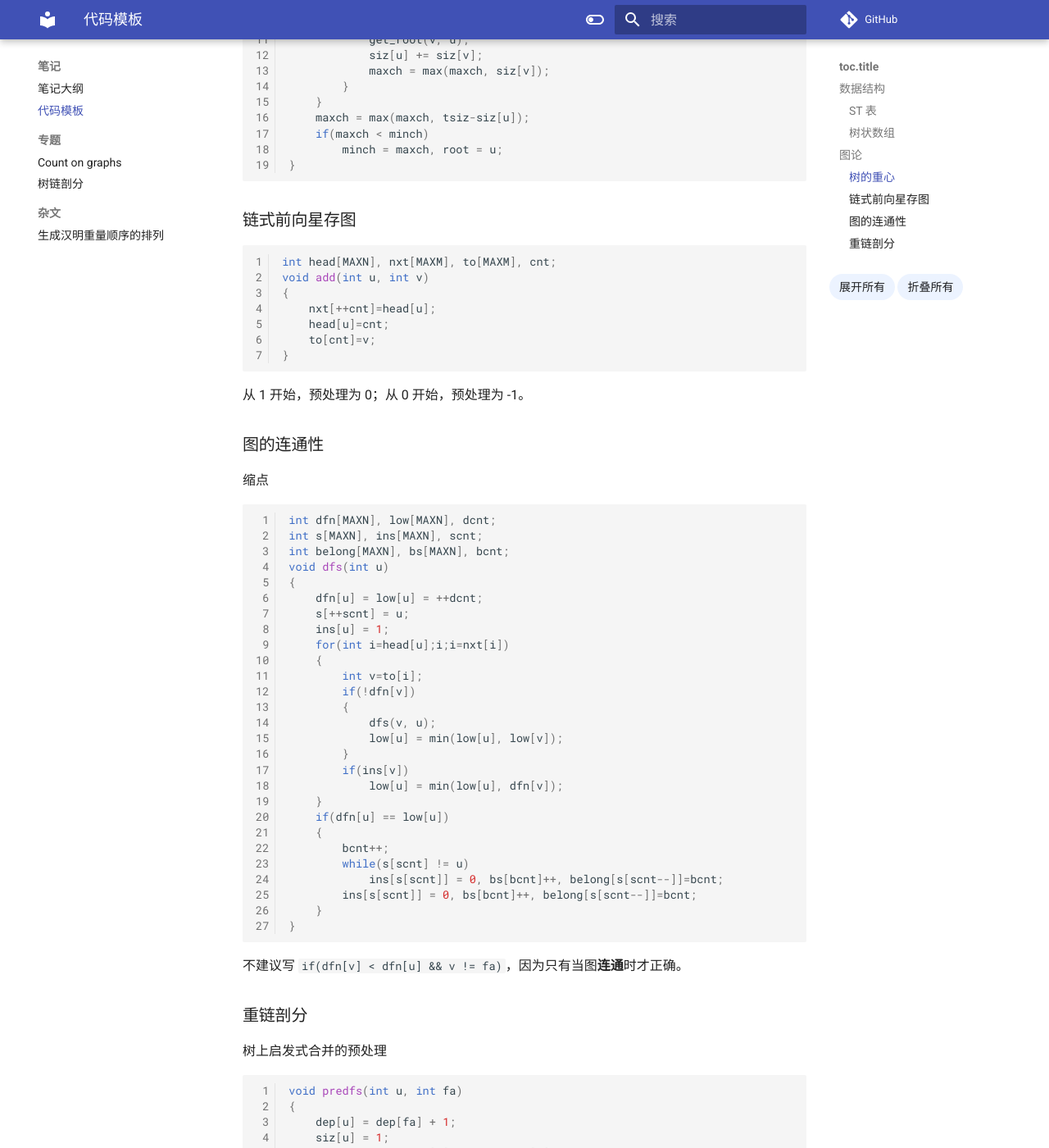
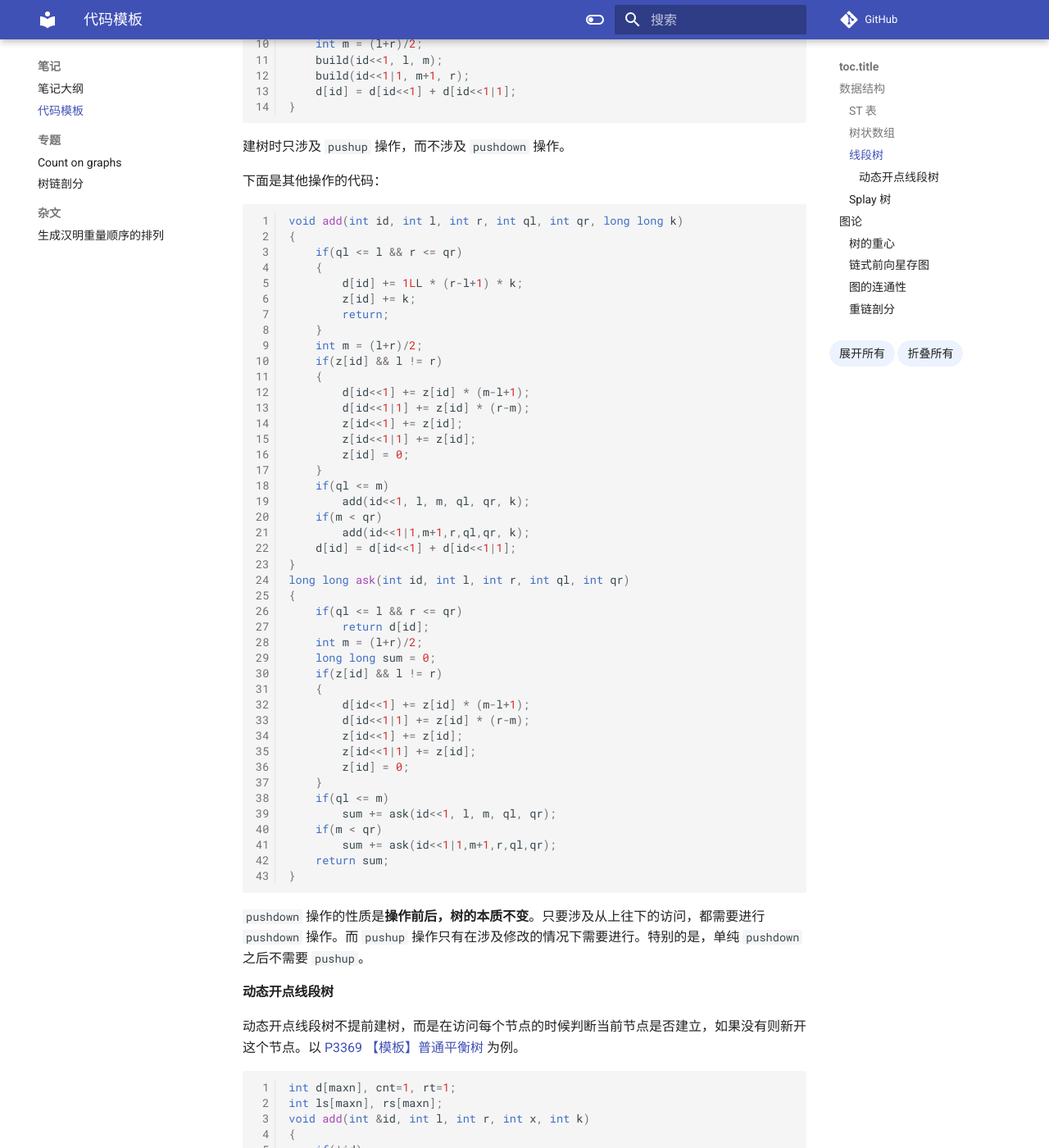
Before and after one commit to xinchengo/xinchengo.github.io, an MkDocs documentation site: the page built from docs/notes/snippets.md, in a window 1280 px wide and 1400 px high, scrolled down 1908 px. Shown: the whole window at 82% size. Built offline with MkDocs 1.6.1 and Material for MkDocs 9.7.7, drawn with Linux system fonts in a browser that asks for light colours; nearby versions of some CDN libraries; comment, search, counter and statistics services are not loaded; some of the changed text lies outside the part shown.

Commit message:
Commit on 2022/4/15

````diff
--- a/docs/notes/snippets.md
+++ b/docs/notes/snippets.md
@@ -69,6 +69,171 @@ int kth(int x)
 
 !!! note "解释"
 	倍增的思想就是如果超出就回退，在上述示例的代码中，位置如果超出范围或者大小太大就执行回退。
+
+### 线段树
+以[洛谷模板](https://www.luogu.com.cn/problem/P3372)为例。
+
+建树：
+
+```cpp
+long long a[maxn];
+long long d[maxn*4], z[maxn*4];
+void build(int id, int l, int r)
+{
+	if(l == r)
+	{
+		d[id] = a[l];
+		return;
+	}
+	int m = (l+r)/2;
+	build(id<<1, l, m);
+	build(id<<1|1, m+1, r);
+	d[id] = d[id<<1] + d[id<<1|1];
+}
+```
+
+建树时只涉及 `pushup` 操作，而不涉及 `pushdown` 操作。
+
+下面是其他操作的代码：
+
+```cpp
+void add(int id, int l, int r, int ql, int qr, long long k)
+{
+	if(ql <= l && r <= qr)
+	{
+		d[id] += 1LL * (r-l+1) * k;
+		z[id] += k;
+		return;
+	}
+	int m = (l+r)/2;
+	if(z[id] && l != r)
+	{
+		d[id<<1] += z[id] * (m-l+1);
+		d[id<<1|1] += z[id] * (r-m);
+		z[id<<1] += z[id];
+		z[id<<1|1] += z[id];
+		z[id] = 0;
+	}
+	if(ql <= m)
+		add(id<<1, l, m, ql, qr, k);
+	if(m < qr)
+		add(id<<1|1,m+1,r,ql,qr, k);
+	d[id] = d[id<<1] + d[id<<1|1];
+}
+long long ask(int id, int l, int r, int ql, int qr)
+{
+	if(ql <= l && r <= qr)
+		return d[id];
+	int m = (l+r)/2;
+	long long sum = 0;
+	if(z[id] && l != r)
+	{
+		d[id<<1] += z[id] * (m-l+1);
+		d[id<<1|1] += z[id] * (r-m);
+		z[id<<1] += z[id];
+		z[id<<1|1] += z[id];
+		z[id] = 0;
+	}
+	if(ql <= m)
+		sum += ask(id<<1, l, m, ql, qr);
+	if(m < qr)
+		sum += ask(id<<1|1,m+1,r,ql,qr);
+	return sum;
+}
+```
+
+`pushdown` 操作的性质是**操作前后，树的本质不变**。只要涉及从上往下的访问，都需要进行 `pushdown` 操作。而 `pushup` 操作只有在涉及修改的情况下需要进行。特别的是，单纯 `pushdown` 之后不需要 `pushup`。
+
+#### 动态开点线段树
+动态开点线段树不提前建树，而是在访问每个节点的时候判断当前节点是否建立，如果没有则新开这个节点。以 [P3369 【模板】普通平衡树](https://www.luogu.com.cn/problem/P3369) 为例。
+
+```cpp
+int d[maxn], cnt=1, rt=1;
+int ls[maxn], rs[maxn];
+void add(int &id, int l, int r, int x, int k)
+{
+	if(!id)
+		id=++cnt;
+	if(l==r)
+	{
+		d[id]+=k;
+		return;
+	}
+	int m = (l+r)>>1;
+	if(x<=m)
+		add(ls[id],l,m,x,k);
+	else
+		add(rs[id],m+1,r,x,k);
+	d[id] = d[ls[id]] + d[rs[id]];
+}
+int ask(int id, int l, int r, int ql, int qr)
+{
+	if(!id)
+		return 0;
+	if(ql <= l && r <= qr)
+		return d[id];
+	int m = (l+r)>>1, sum = 0;
+	if(ql <= m)
+		sum += ask(ls[id], l, m, ql, qr);
+	if(m < qr)
+		sum += ask(rs[id], m+1,r,ql, qr);
+	return sum;
+}
+int kth(int id, int l, int r, int k)
+{
+	if(!id)
+		return -1;
+	if(l == r)
+		return l;
+	int m = (l+r)>>1;
+	if(k <= d[ls[id]])
+		return kth(ls[id], l, m, k);
+	else
+		return kth(rs[id], m+1,r,k-d[ls[id]]);
+}
+```
+
+!!! warning "注意"
+    动态开点线段树往往需要应对负数区间，注意在除以 `2` 的时候使用右移运算符，而不要使用除法运算符，因为我们需要的是“**向下**取整”，不是“**向零**取整”。C++ 的 `/` 运算符是**向零取整**的。
+
+### Splay 树
+
+目前我使用的 Splay 是指针版的。
+
+```cpp
+struct node
+{
+    node *ch[2];
+    int val, cnt, siz;
+    node(int v) : ch{nullptr, nullptr}, val(v), cnt(1), siz(1) {}
+    void pushup() { siz = (ch[0] == nullptr ? 0 : ch[0]->siz) + cnt + (ch[1] == nullptr ? 0 : ch[1]->siz); }
+    int find(int v) { return v == val ? -1 : v > val; }
+    int chsiz(int x) { return ch[x] == nullptr ? 0 : ch[x]->siz; }
+} *root = nullptr;
+void rotate(node *&cur, bool type)
+{
+    node *rt = cur->ch[type];
+    cur->ch[type] = rt->ch[!type], rt->ch[!type] = cur, cur = rt;
+    cur->ch[!type]->pushup(), cur->pushup();
+}
+void splay(node *&cur, int val)
+{
+    int type1 = cur->find(val);
+    if (type1 == -1 || cur->ch[type1] == nullptr)
+        return;
+    int type2 = cur->ch[type1]->find(val);
+    if (type2 == -1 || cur->ch[type1]->ch[type2] == nullptr)
+    {
+        rotate(cur, type1);
+        return;
+    }
+    splay(cur->ch[type1]->ch[type2], val);
+    if (type1 == type2)
+        rotate(cur, type1), rotate(cur, type2);
+    else
+        rotate(cur->ch[type1], type2), rotate(cur, type1);
+}
+```
 
 ## 图论
 
````
Also changed, not shown: docs/notes/index.md (+1 -0 lines), 1 other file.
